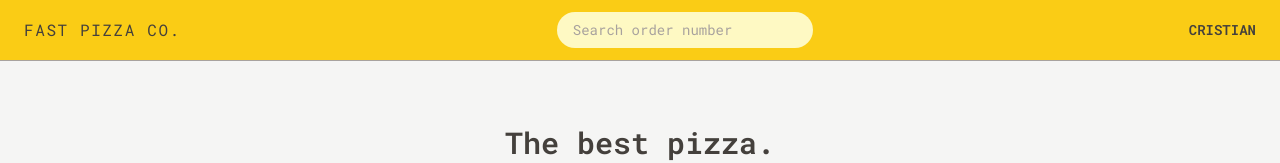
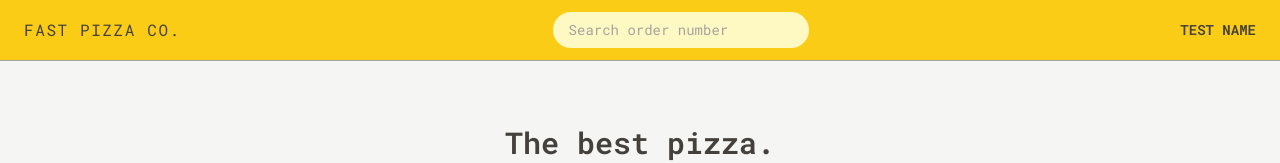
Before and after one commit to Cr1sti4n85/pizza-app, a React (Vite) app: page / in a window 1280 px wide. Shown: the top 163 px of the page. Built offline with nearby package versions, Linux system fonts and the light colour scheme.

Commit message:
Install Redux Toolkit and create userSlice

```diff
--- a/package.json
+++ b/package.json
@@ -10,8 +10,10 @@
     "preview": "vite preview"
   },
   "dependencies": {
+    "@reduxjs/toolkit": "^2.2.8",
     "react": "^18.3.1",
     "react-dom": "^18.3.1",
+    "react-redux": "^9.1.2",
     "react-router-dom": "^6.26.2"
   },
   "devDependencies": {
--- a/src/features/user/Username.jsx
+++ b/src/features/user/Username.jsx
@@ -1,5 +1,12 @@
+import { useSelector } from "react-redux";
+
 function Username() {
-  return <div className="hidden text-sm font-semibold md:block">Cristian</div>;
+  const username = useSelector((state) => state.user.username);
+
+  if (!username) return null;
+  return (
+    <div className="hidden text-sm font-semibold md:block">{username}</div>
+  );
 }
 
 export default Username;
--- a/src/features/user/userSlice.js
+++ b/src/features/user/userSlice.js
@@ -0,0 +1,19 @@
+import { createSlice } from "@reduxjs/toolkit";
+
+const initialState = {
+  username: "Test Name",
+};
+
+const userSlice = createSlice({
+  name: "user",
+  initialState,
+  reducers: {
+    updateName(state, action) {
+      state.username = action.payload;
+    },
+  },
+});
+
+export const { updateName } = userSlice.actions;
+
+export default userSlice.reducer;
--- a/src/main.jsx
+++ b/src/main.jsx
@@ -2,9 +2,13 @@ import { StrictMode } from "react";
 import { createRoot } from "react-dom/client";
 import App from "./App.jsx";
 import "./index.css";
+import { Provider } from "react-redux";
+import store from "./store.js";
 
 createRoot(document.getElementById("root")).render(
   <StrictMode>
-    <App />
-  </StrictMode>
+    <Provider store={store}>
+      <App />
+    </Provider>
+  </StrictMode>,
 );
--- /dev/null
+++ b/src/store.js
@@ -0,0 +1,10 @@
+import { configureStore } from "@reduxjs/toolkit";
+import userReducer from "./features/user/userSlice";
+
+const store = configureStore({
+  reducer: {
+    user: userReducer,
+  },
+});
+
+export default store;
```
Also changed, not shown: 1 other file (tests, documents, lock files or other folders).
